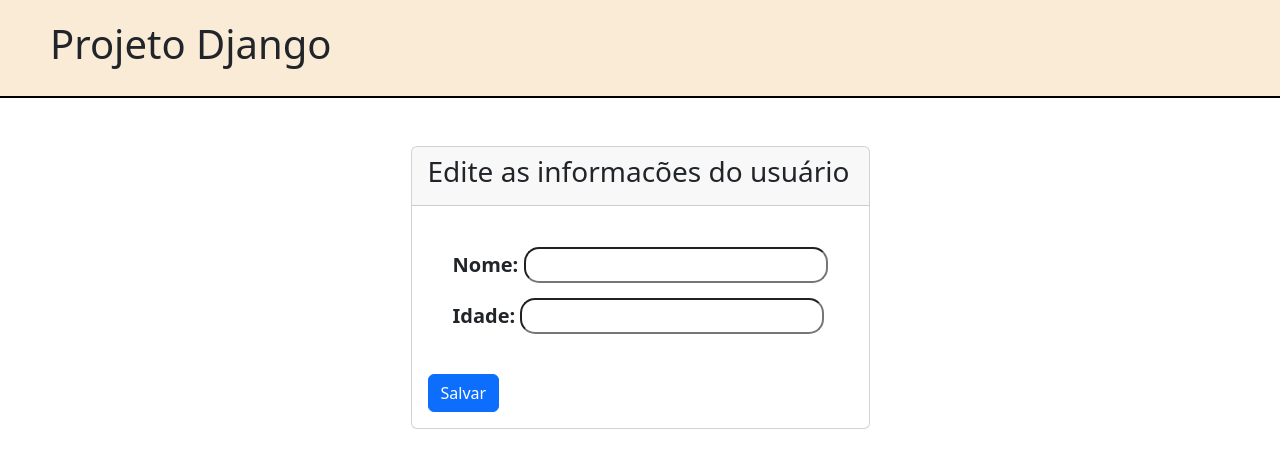
After one commit to JoaoGabrielRA/ProjetoDjango, a Django app: template projeto_cadastro_usuarios/app_cadastro_usuarios/templates/usuarios/update.html in a window 1280 px wide. The commit adds this page. Shown: the top 468 px of the page. Run offline with Django 3.2, Linux system fonts and the light colour scheme; the template is opened without the code that fills it, so the values that code supplies are empty.

Commit message:
Update user added

```diff
--- a/projeto_cadastro_usuarios/app_cadastro_usuarios/templates/usuarios/base.html
+++ b/projeto_cadastro_usuarios/app_cadastro_usuarios/templates/usuarios/base.html
@@ -39,13 +39,10 @@
         .cadastro button{
             cursor: pointer;
             border-radius: 10px;
-            background-color:rgb(53, 94, 94);
             text-align: center;
             font-weight: bold;
         }
-        .cadastro button:hover{
-            background-color: antiquewhite;
-        }
+
         .enviar{
             display: flex;
             justify-content: center;
--- a/projeto_cadastro_usuarios/app_cadastro_usuarios/templates/usuarios/home.html
+++ b/projeto_cadastro_usuarios/app_cadastro_usuarios/templates/usuarios/home.html
@@ -7,7 +7,7 @@
                 <h1>Cadastro de Usuários</h1>
                 <div> Nome: <input name="nome" ype="text"></div>
                 <div>Idade: <input name="idade"type="text"></div>
-                <div class="enviar"><button class="btn btn-sm">ENVIAR</button></div>
+                <div class="enviar"><button class="btn btn-primary btn-sm">ENVIAR</button></div>
             </div>
         </form>
     </div>
@@ -23,7 +23,8 @@
                 <td>{{usuario.id_usuario}}</td>
                 <td>{{usuario.nome}}</td>
                 <td>{{usuario.idade}}</td>
-                <td style="background-color: brown; cursor: pointer;"><a href="{% url 'delete' usuario.id_usuario %}">Excluir</a></td>
+                <td><a class="btn btn-primary"href="{% url 'edit' usuario.id_usuario %}">Editar</a></td>
+                <td><a class="btn btn-danger"href="{% url 'delete' usuario.id_usuario %}">Excluir</a></td>
             </tr>
             {%endfor%}
         </table>
--- /dev/null
+++ b/projeto_cadastro_usuarios/app_cadastro_usuarios/templates/usuarios/update.html
@@ -0,0 +1,21 @@
+{% extends 'usuarios/base.html'%}
+
+{% block conteudo %}
+<div class="container mt-5">
+    <div class="card">
+        <div class="card-header">
+            <h3>Edite as informacões do usuário</h3>
+        </div>
+        <div class="card-body">
+            <form action="{% url 'update' usuario.id_usuario %}" method="POST">
+                {% csrf_token %}
+                <div class="cadastro">
+                    <div> Nome: <input name="nome" type="text" value="{{usuario.nome}}"></div>
+                    <div>Idade: <input name="idade"type="text" value="{{usuario.idade}}"></div>
+                </div>
+             <button class="btn btn-primary" type="submit">Salvar</button>
+            </form>
+        </div>
+    </div>
+</div>
+{% endblock %}
--- a/projeto_cadastro_usuarios/projeto_cadastro_usuarios/urls.py
+++ b/projeto_cadastro_usuarios/projeto_cadastro_usuarios/urls.py
@@ -4,5 +4,7 @@ from app_cadastro_usuarios import views
 urlpatterns = [
    path('',views.home,name='home'),
    path('usuarios/', views.usuarios,name='listagem_usuarios'),
+   path('edit/<int:id_usuario>', views.edit, name='edit'),
    path('delete/<int:id_usuario>', views.delete , name='delete'),
+   path('update/<int:id_usuario>', views.update, name='update')
 ]
```
Also changed, not shown: projeto_cadastro_usuarios/app_cadastro_usuarios/views.py (+15 -1 lines), projeto_cadastro_usuarios/db.sqlite3.
